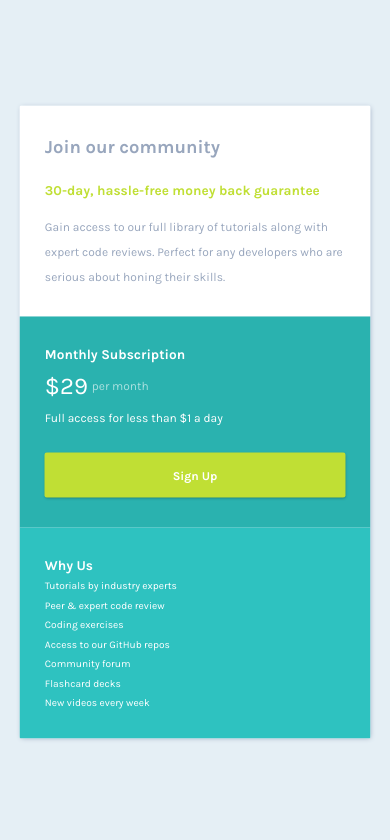
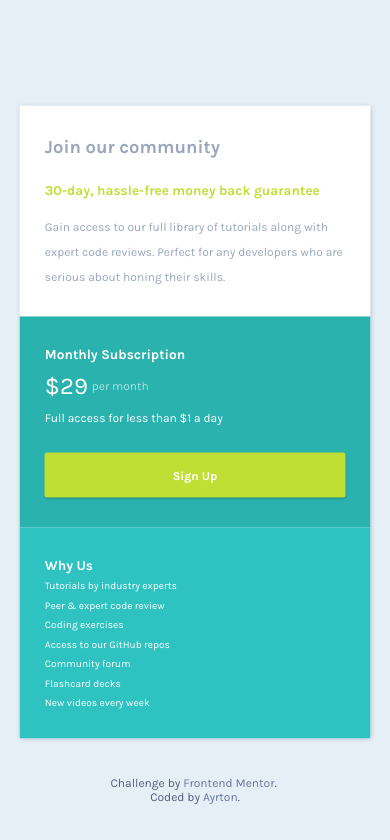
Before and after one commit to ayrtton/single-price-grid-component, a React (Vite) app: page / in a window 390 px wide. Shown: the top 840 px of the page. Built offline with nearby package versions, Linux system fonts and the light colour scheme.

Commit message:
Create the footer component

```diff
--- a/src/App.jsx
+++ b/src/App.jsx
@@ -1,33 +1,13 @@
 import './assets/css/main.css';
+import Footer from './components/Footer';
+import Grid from './components/Grid';
 
 function App() {
     return (
-        <main>
-            <div className="wrapper">
-                <div className='box-1'>
-                    <h1>Join our community</h1>
-                    <span>30-day, hassle-free money back guarantee</span>
-                    <p>Gain access to our full library of tutorials along with expert code reviews.&nbsp;<br/>
-                    Perfect for any developers who are serious about honing their skills.</p>
-                </div>
-                <div className='box-2'>
-                    <h2>Monthly Subscription</h2>
-                    <p id='price'><span>$29</span> per month</p>
-                    <p>Full access for less than $1 a day</p>
-                    <button>Sign Up</button>
-                </div>
-                <div className='box-3'>
-                    <h2>Why Us</h2>
-                    <p>Tutorials by industry experts</p>
-                    <p>Peer &amp; expert code review</p>
-                    <p>Coding exercises</p>
-                    <p>Access to our GitHub repos</p>
-                    <p>Community forum</p>
-                    <p>Flashcard decks</p>
-                    <p>New videos every week</p>
-                </div>
-            </div>
-        </main>
+        <>
+            <Grid />
+            <Footer />
+        </>
     );
 }
 
--- a/src/assets/css/main.css
+++ b/src/assets/css/main.css
@@ -12,7 +12,7 @@
   h2, .box-1 span {
     font-size: 2.6rem;
   }
-  p, button {
+  p, button, footer {
     font-size: 2.3rem;
   }
   .box-2 span {
@@ -29,7 +29,7 @@
   h2, .box-1 span {
     font-size: 2.1rem;
   }
-  p, button {
+  p, button, footer {
     font-size: 1.9rem;
   }
   .box-2 span {
@@ -46,7 +46,7 @@
   h2, .box-1 span {
     font-size: 1.7rem;
   }
-  p, button {
+  p, button, footer {
     font-size: 1.4rem;
   }
   .box-2 span {
@@ -63,7 +63,7 @@
   h2, .box-1 span {
     font-size: 1.25rem;
   }
-  p, button {
+  p, button, footer {
     font-size: 0.95rem;
   }
   .box-2 span {
@@ -80,7 +80,7 @@
   h2, .box-1 span {
     font-size: 0.85rem;
   }
-  p, button {
+  p, button, footer {
     font-size: 0.75rem;
   }
   .box-2 span {
@@ -181,4 +181,24 @@ body {
 }
 .wrapper .box-3 {
   background-color: hsl(179, 62%, 47%);
+}
+
+footer {
+  display: flex;
+  flex-direction: column;
+  justify-content: space-between;
+  text-align: center;
+  position: absolute;
+  bottom: 0;
+  width: 100%;
+  height: 8vh;
+  color: hsl(218, 22%, 40%);
+}
+footer a {
+  text-decoration: none;
+  color: hsl(218, 22%, 50%);
+  transition: 0.7s;
+}
+footer a:hover {
+  color: hsl(218, 22%, 67%);
 }/*# sourceMappingURL=main.css.map */
--- a/src/assets/sass/_config.scss
+++ b/src/assets/sass/_config.scss
@@ -5,6 +5,8 @@ $light-cyan: hsl(179, 62%, 47%);
 $bright-yellow: hsl(71, 73%, 54%);
 $light-gray: hsl(204, 43%, 93%);
 $grayish-blue: hsl(218, 22%, 67%);
+$grayish-blue-02: hsl(218, 22%, 40%);
+$grayish-blue-03: hsl(218, 22%, 50%);
 $white: hsl(0, 0, 100%);
 $soft-white: hsl(0, 0, 100%, 60%);
 $black: hsl(0, 0, 0, 30%);
--- a/src/assets/sass/_mixins.scss
+++ b/src/assets/sass/_mixins.scss
@@ -7,7 +7,7 @@
         font-size: $size_02;
     }
 
-    p, button {
+    p, button, footer {
         font-size: $size_03;
     }
 
--- a/src/assets/sass/main.scss
+++ b/src/assets/sass/main.scss
@@ -84,3 +84,23 @@ body {
         }
     }
 }
+
+footer {
+    @include flexbox;
+    text-align: center;
+    position: absolute;
+    bottom: 0;
+    width: 100%;
+    height: 8vh;
+    color: $grayish-blue-02;
+
+    a {
+        text-decoration: none;
+        color: $grayish-blue-03;
+        transition: 0.7s;
+
+        &:hover {
+            color: $grayish-blue;
+        }
+    }
+}
--- /dev/null
+++ b/src/components/Footer.jsx
@@ -0,0 +1,12 @@
+function Footer() {
+    return (
+        <footer>
+            <div className="attribution">
+                <p>Challenge by&nbsp;<a href="https://www.frontendmentor.io?ref=challenge" target="_blank" rel="noreferrer">Frontend Mentor</a>.&nbsp;</p>
+                <p>Coded by&nbsp;<a href="https://github.com/ayrtton" target="_blank" rel="noreferrer">Ayrton</a>.</p>
+            </div>
+        </footer>
+    );
+}
+
+export default Footer;
--- /dev/null
+++ b/src/components/Grid.jsx
@@ -0,0 +1,32 @@
+function Grid() {
+    return (
+        <main>
+            <div className="wrapper">
+                <div className='box-1'>
+                    <h1>Join our community</h1>
+                    <span>30-day, hassle-free money back guarantee</span>
+                    <p>Gain access to our full library of tutorials along with expert code reviews.&nbsp;<br/>
+                    Perfect for any developers who are serious about honing their skills.</p>
+                </div>
+                <div className='box-2'>
+                    <h2>Monthly Subscription</h2>
+                    <p id='price'><span>$29</span> per month</p>
+                    <p>Full access for less than $1 a day</p>
+                    <button>Sign Up</button>
+                </div>
+                <div className='box-3'>
+                    <h2>Why Us</h2>
+                    <p>Tutorials by industry experts</p>
+                    <p>Peer &amp; expert code review</p>
+                    <p>Coding exercises</p>
+                    <p>Access to our GitHub repos</p>
+                    <p>Community forum</p>
+                    <p>Flashcard decks</p>
+                    <p>New videos every week</p>
+                </div>
+            </div>
+        </main>
+    );
+}
+
+export default Grid;
```
Also changed, not shown: 1 other file (tests, documents, lock files or other folders).
